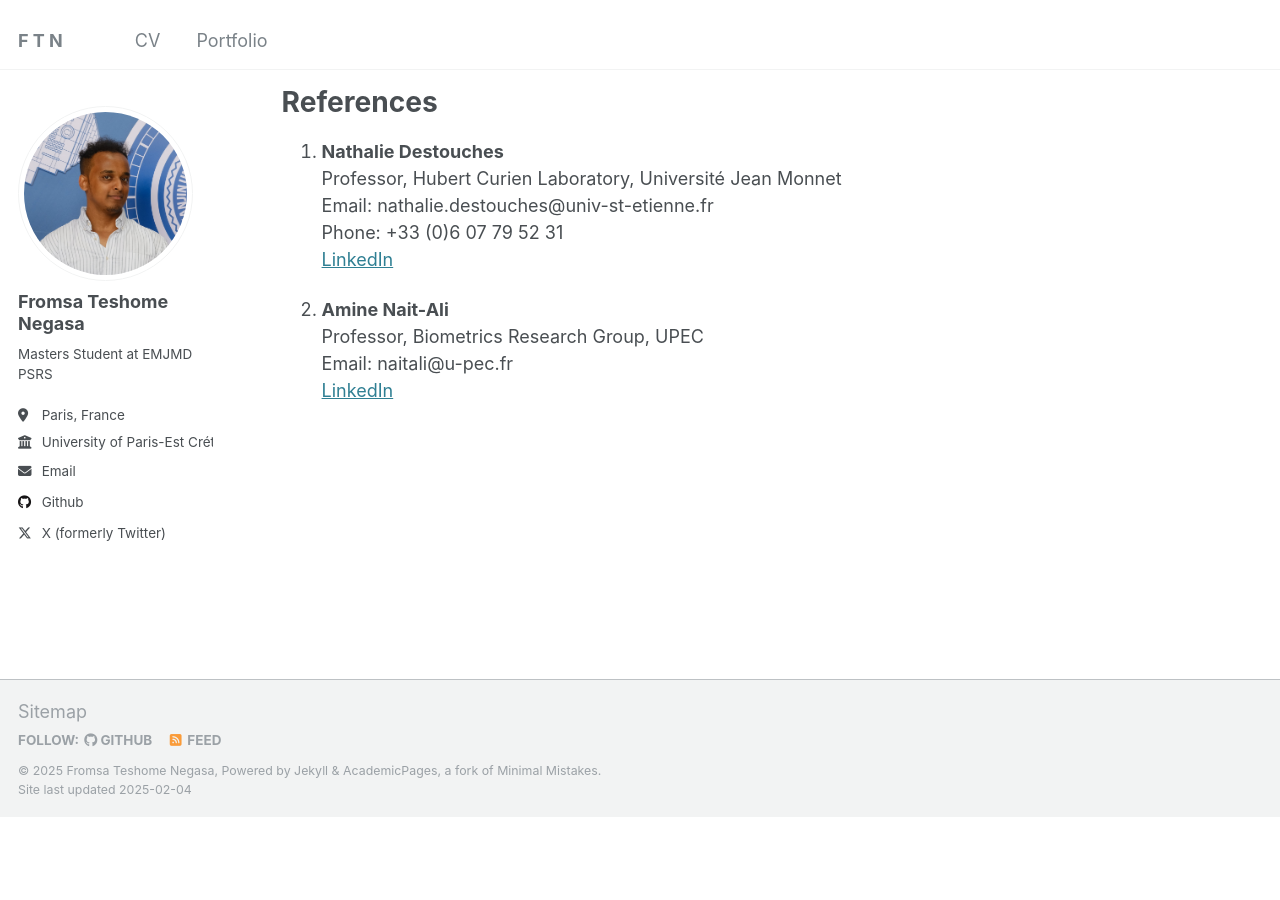
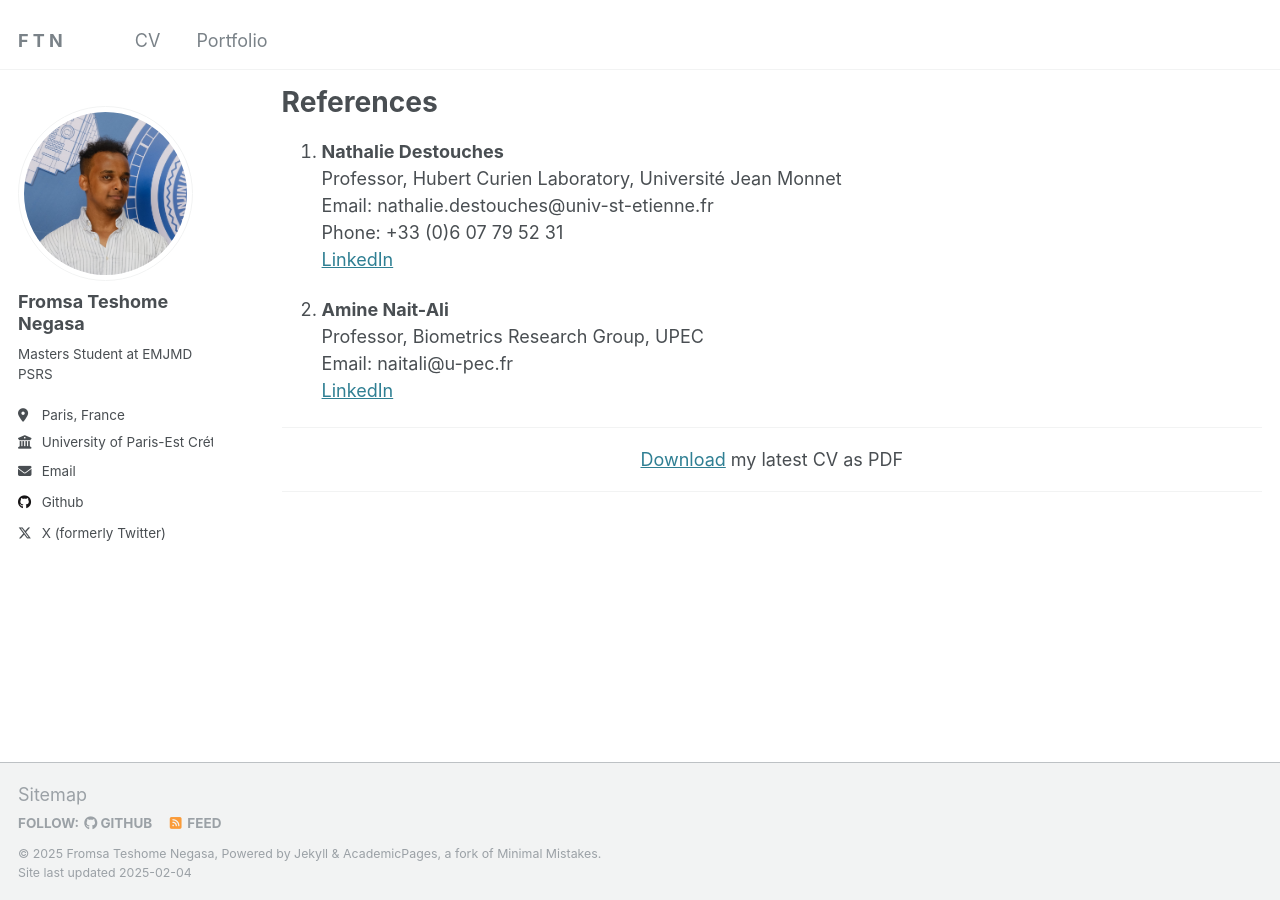
Before and after one commit to PHYRA47/phyra47.github.io, a Jekyll site: the page built from _pages/cv.md, in a window 1280 px wide and 900 px high, scrolled down 3201 px. Built offline with Jekyll 4.4.1, drawn with Linux system fonts in a browser that asks for light colours; emoji names are drawn with the system emoji font; before the commit the page ends 4018 px from its top, so only the background shows below that.

Commit message:
Add download link for latest CV in CV page

```diff
--- a/_pages/cv.md
+++ b/_pages/cv.md
@@ -137,3 +137,13 @@ References
   Professor, Biometrics Research Group, UPEC
   Email: naitali@u-pec.fr
   [LinkedIn](https://www.linkedin.com/in/amine-nait-ali-a56b5b22/)
+
+  ---
+
+
+  <div style="text-align: center">
+    <a href="../files/cv.pdf">Download</a> my latest CV as PDF
+  </div>
+
+
+  ---
```
Also changed, not shown: 1 other file.
